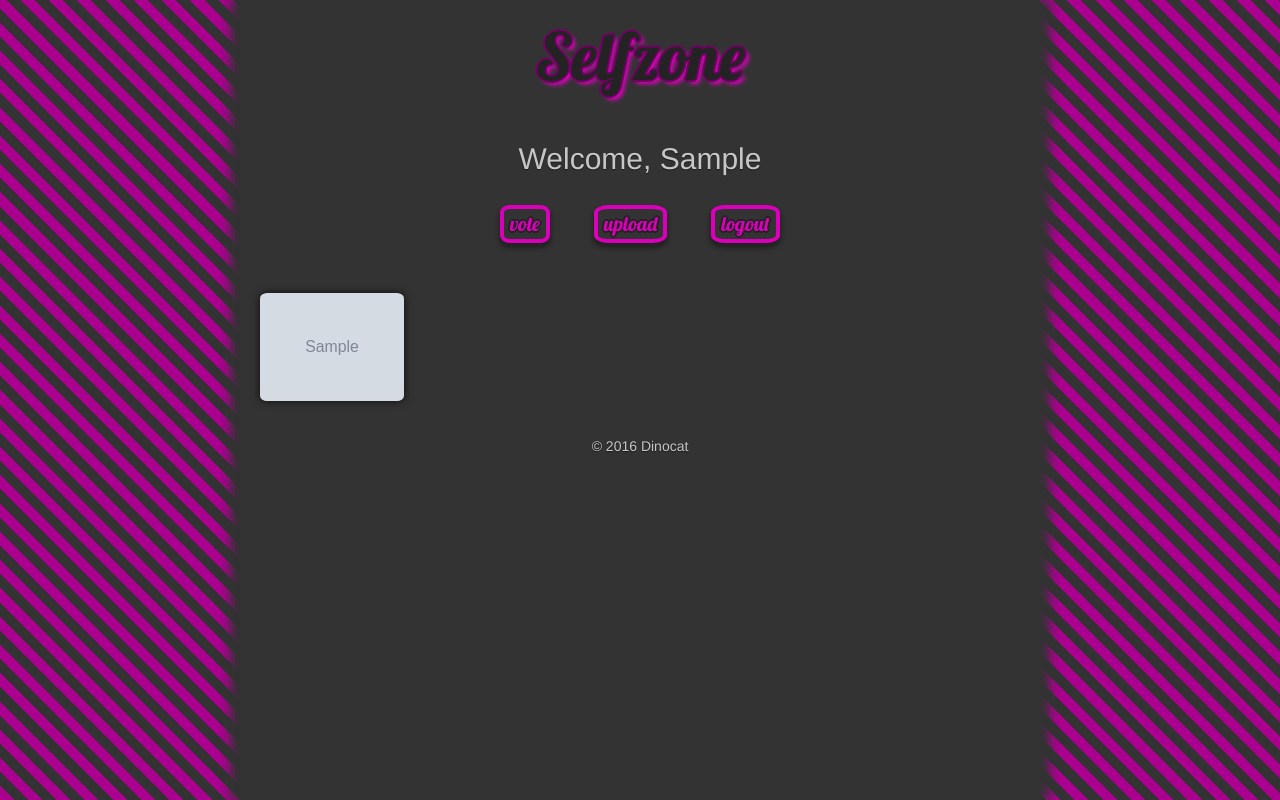
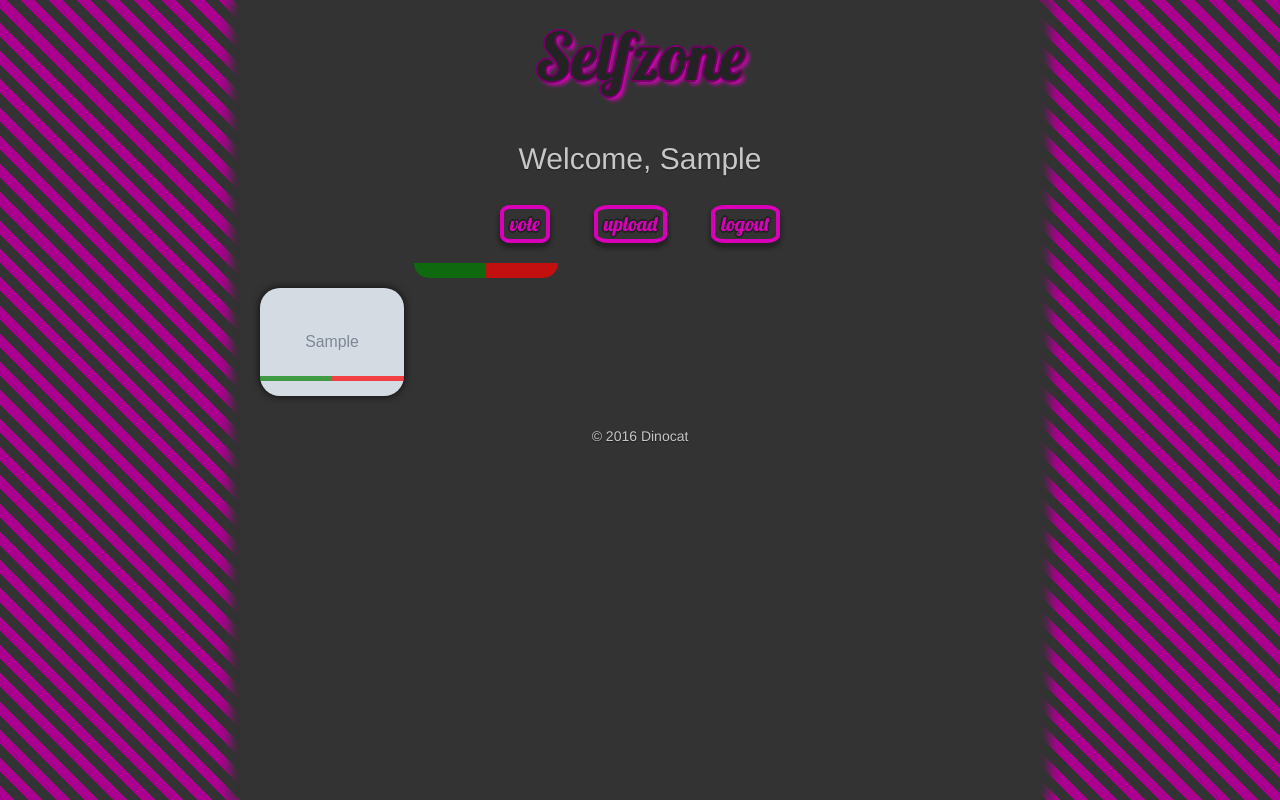
Before and after one commit to cecco4/SelfZone, a Django app: page /portal/ in a window 1280 px wide. Run offline with Django 3.2, Linux system fonts and the light colour scheme; a user stored in the database is signed in; tables that the repository leaves empty hold one stand-in row (values such as "Sample post"); grey boxes marked "Sample" are stand-in pictures; parts of the project's set-up code (start-up, migrations or seed data) failed here and were passed over; some libraries are stand-ins or nearby versions.

Commit message:
win loss bar

```diff
--- a/portal/templates/portal/index.html
+++ b/portal/templates/portal/index.html
@@ -1,9 +1,11 @@
 {% extends "portal/portal.html" %}
+{% load mathfilters %}
+
 {% comment %}   Welcome page of the portal. {% endcomment %}
 {% block title %}   Portal {% endblock %}
 {% block content %}
 
-    <h2>Welcome, {{ user.username | capfirst }}</h2>
+    <h2 xmlns="http://www.w3.org/1999/html">Welcome, {{ user.username | capfirst }}</h2>
 
     <a href="{% url 'selfzone:index' %}">
         <button type="button" class="self-btn" style="margin: 20px">vote</button>
@@ -18,11 +20,17 @@
     </a>
 
     <br>
+
+
     <div class="photos">
         {% for s in selfies %}
-            <a href="{% url 'selfzone:details' s.id %}"><img
-
-                    src="{{ s.photo.url }}"></a>
+            <a href="{% url 'selfzone:details' s.s.id %}">
+                <img src="{{ s.s.photo.url }}">
+                <div class="status-bar">
+                    <div class="win-bar" style="width:{{s.w}}%"></div>
+                    <div class="loss-bar" style="width:{{ s.w | add:-100 | abs }}%"></div>
+                </div>
+            </a>
         {% endfor %}
     </div>
 {% endblock %}
--- a/portal/views.py
+++ b/portal/views.py
@@ -13,6 +13,17 @@
     take them to the login page.
     """
     context = {'request': request}
-    context["selfies"] = Selfie.objects.filter(user=request.user).all()
-    print context["selfies"]
+    selfies = []
+    for s in Selfie.objects.filter(user=request.user).all():
+        if s.won + s.loss == 0:
+            wp = 50
+        else:
+            wp = float(s.won)*100/float(s.won+s.loss)
+
+        wp = 10 if wp < 10 else wp
+        wp = 90 if wp > 90 else wp
+        selfies.append({"s": s, "w": wp})
+        print wp
+
+    context["selfies"] = selfies
     return render(request, 'portal/index.html', context)
--- a/requirements.txt
+++ b/requirements.txt
@@ -1,5 +1,6 @@
 angus-sdk-python==0.0.7
 Django==1.8.13
+django-mathfilters==0.4.0
 django-widget-tweaks==1.4.1
 futures==3.0.5
 numpy==1.11.0
--- a/selfzone/static/selfzone/style.css
+++ b/selfzone/static/selfzone/style.css
@@ -266,11 +266,11 @@
     /* Just in case there are inline attributes */
     width: 100% !important;
     height: auto !important;
-    border-radius: 5%;
+    border-radius: 20px;
     box-shadow: 0 0 8px rgba(0, 0, 0, .8);
 
-    margin-top: 10px;
-    margin-bottom: 10px;
+    margin-top: 5px;
+    margin-bottom: 5px;
 }
 
 @media (max-width: 1200px) {
@@ -301,3 +301,32 @@
   column-count:         1;
   }
 }
+
+.status-bar {
+    position: relative;
+    top:-20px;
+    padding: 0;
+    margin: 0;
+    height: 0;
+    width: 100%;
+    opacity: 0.7;
+}
+
+.win-bar {
+    position: absolute;
+    top: -5px;
+    border-bottom-left-radius: 20px;
+    background-color: green;
+    height: 20px;
+    width: 50%;
+}
+
+.loss-bar {
+    position: absolute;
+    top: -5px;
+    right: 0;
+    border-bottom-right-radius: 20px;
+    background-color: red;
+    height: 20px;
+    width: 50%;
+}
--- a/selfzone_proj/settings.py
+++ b/selfzone_proj/settings.py
@@ -40,6 +40,7 @@
     'django.contrib.messages',
     'django.contrib.staticfiles',
     'widget_tweaks',
+    'mathfilters',
     'selfzone',
     'portal'
 ]
```
